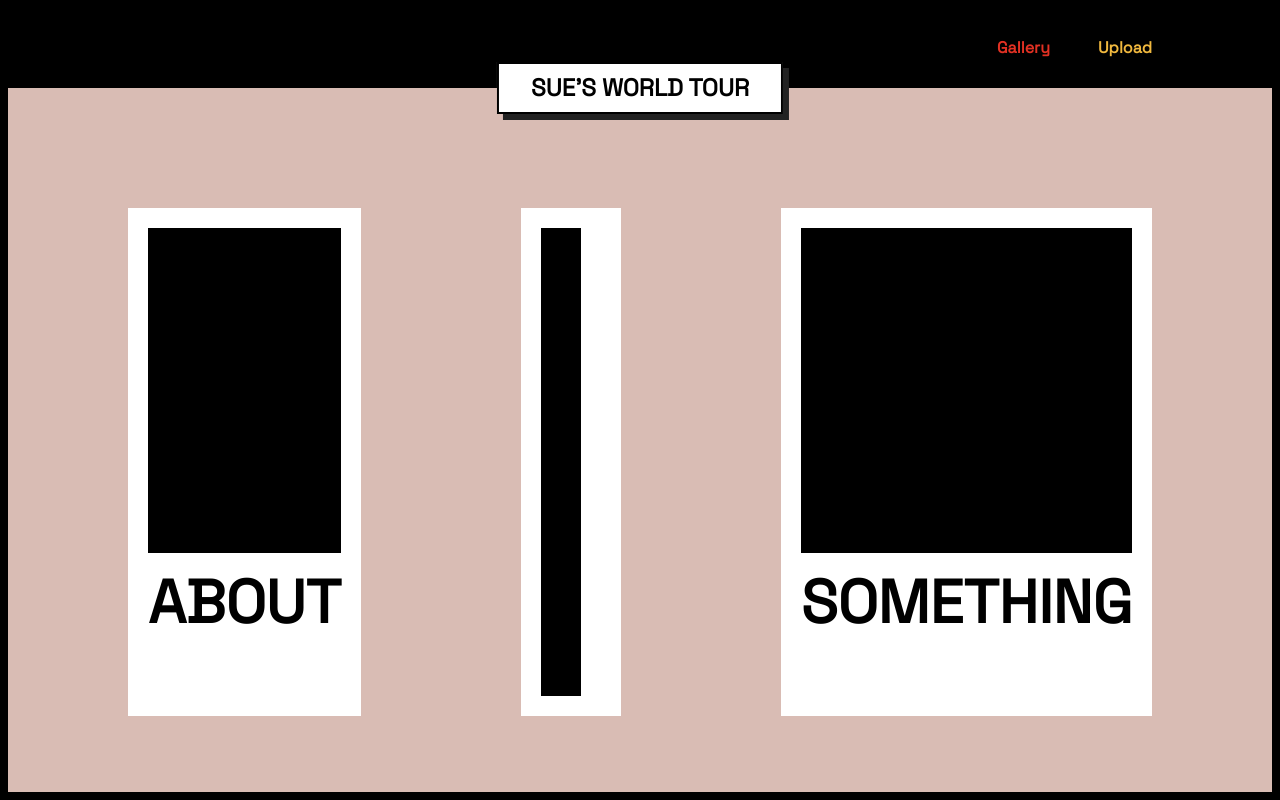
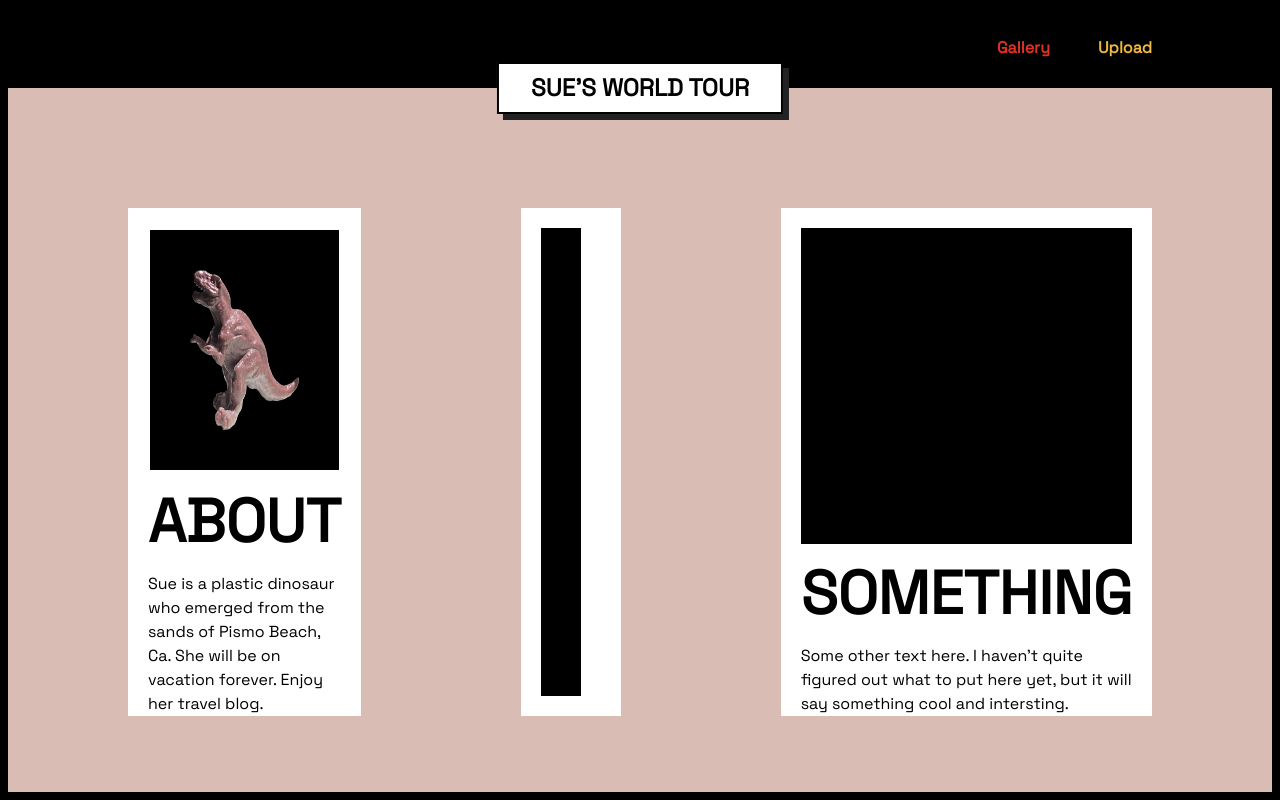
Before and after one commit to denvercude/sues-world-tour, a Next.js app: page / in a window 1280 px wide. Built offline with nearby package versions, Linux system fonts and the light colour scheme.

Commit message:
feat(landing-page): add more styling

```diff
--- a/app/page.tsx
+++ b/app/page.tsx
@@ -10,15 +10,23 @@
           <TitleBar />
           <div className="h-3/4 w-full flex justify-center items-center p-10">
             <div className="w-1/3 h-full m-20 bg-white flex flex-col pt-5 px-5">
-              <div className="w-full h-4/6 border-2 bg-black" />
+              <div className="w-full h-4/6 bg-black">
+                <img src="/images/sue-1.jpeg" alt="sue" className="w-full h-full p-10 border-2 border-white" />
+              </div>
               <Text className="text-6xl font-bold pt-5">ABOUT</Text>
+              <Text className="pt-5">Sue is a plastic dinosaur who emerged from the sands of Pismo Beach, Ca. She will be on vacation forever. Enjoy her travel blog.</Text>
             </div>
-            <div className="w-1/3 h-full m-20 bg-white flex flex-row py-5 px-5">
-              <div className="w-4/6 h-full border-2 bg-black" />
+            <div className="w-1/3 h-full m-20 bg-white flex relative py-5 px-5 overflow-hidden">
+              <div className="w-4/6 h-full bg-black" />
+              <Text className="absolute rotate-90 text-6xl font-bold left-50 bottom-5/12 whitespace-nowrap">
+                IN TRANSIT
+              </Text>
             </div>
             <div className="w-1/3 h-full m-20 bg-white flex flex-col pt-5 px-5">
-              <div className="w-full h-4/6 border-2 bg-black" />
+              <div className="w-full h-4/6 border-2 bg-black">
+              </div>
               <Text className="text-6xl font-bold pt-5">SOMETHING</Text>
+              <Text className="pt-5">Some other text here. I haven't quite figured out what to put here yet, but it will say something cool and intersting.</Text>
             </div>
           </div>
         </div>
```
Also changed, not shown: public/images/sue-1.jpeg (added).
